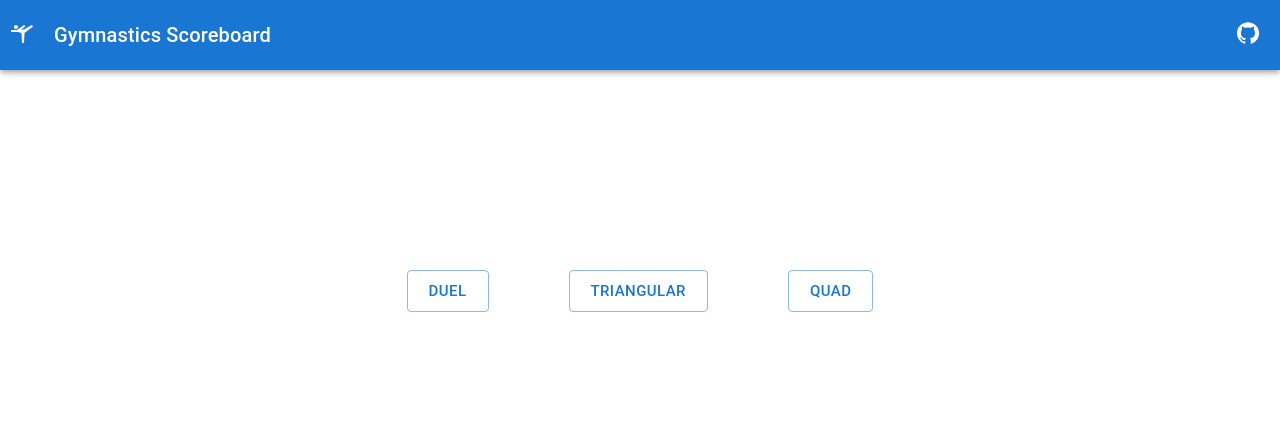
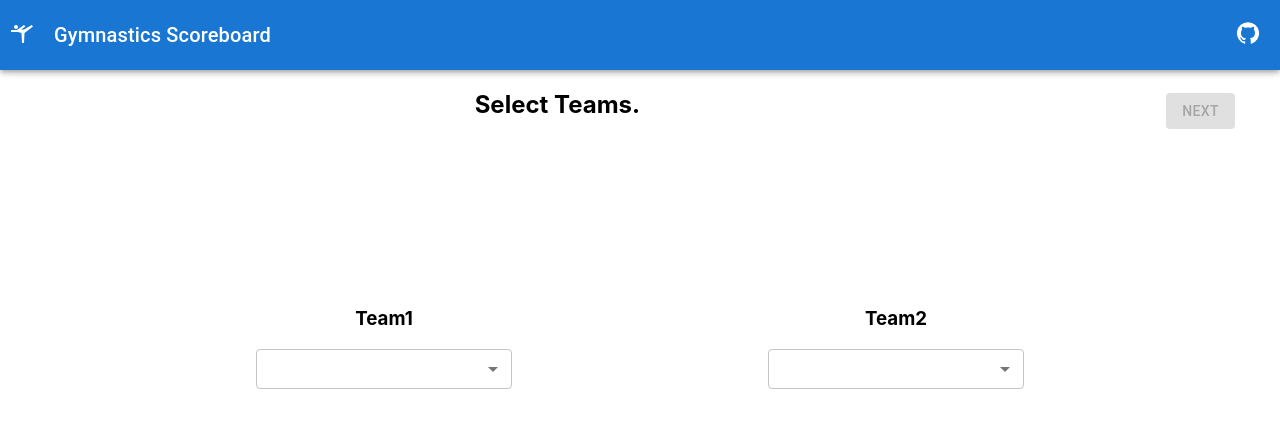
Before and after one commit to Alan1321/gymnastics_scoreboard, a React (Create React App) app: page / in a window 1280 px wide. Both pictures are taken after a click on the button "DUEL". Shown: the top 428 px of the page. Built offline with nearby package versions, Linux system fonts and the light colour scheme; the HTML template or start-up script is replaced by a standard one.

Commit message:
team selection added, ui changed for duel

```diff
--- a/package.json
+++ b/package.json
@@ -16,6 +16,7 @@
     "react-router-dom": "^5.3.4",
     "react-scripts": "5.0.1",
     "sqlite3": "^5.1.6",
+    "sweetalert2": "^11.10.1",
     "web-vitals": "^2.1.4"
   },
   "scripts": {
--- a/src/setup_modes/Duel.js
+++ b/src/setup_modes/Duel.js
@@ -21,13 +21,25 @@ const Duel = () =>{
     const [modal, setModal] = useState(false);
     const [buttonNext, setButtonNext] = useState(false);
 
-    var data = fetchPlayers("Alabama").map((gymnast)=>gymnast.name)
+    const currentTeamName = () =>{
+        if(currentTeam === 1){
+            return receivedData.current['team1']['teamName']
+        }else if(currentTeam === 2){
+            return receivedData.current['team2']['teamName']
+        }
+    }
 
-    if(currentTeam === 1){
-        data = fetchPlayers(receivedData.current['team1']['teamName']).map((gymnast)=>gymnast.name)
-    }else{
-        data = fetchPlayers(receivedData.current['team2']['teamName']).map((gymnast)=>gymnast.name)
-    }
+    const data = useRef(fetchPlayers(currentTeamName()).map((gymnast)=>gymnast.name))
+    console.log(data)
+    useEffect(()=>{
+        data.current = fetchPlayers(currentTeamName()).map((gymnast)=>gymnast.name)
+    }, [currentTeam])
+
+    // if(currentTeam === 1){
+    //     data = fetchPlayers(receivedData.current['team1']['teamName']).map((gymnast)=>gymnast.name)
+    // }else{
+    //     data = fetchPlayers(receivedData.current['team2']['teamName']).map((gymnast)=>gymnast.name)
+    // }
 
     const getDropDownData = (data) =>{
         if(currentTeam === 1){
@@ -98,7 +110,7 @@ const Duel = () =>{
                         </div>
                     </div>
                     <div style={{display:"flex"}}>
-                        <InputDropDowns getDropDownData={getDropDownData} data={data} currentTeam={currentTeam}/>
+                        <InputDropDowns getDropDownData={getDropDownData} data={data.current} currentTeam={currentTeam}/>
                         <div style={{width:"15%", marginLeft:'10px', height:"40%"}}>
                             <h3 style={{textAlign:"center"}}>Select Team Logo</h3>
                             <UploadImage image_url={"/upload_logo.jpg"} label={"Upload Team Logo"} sendToParent={getLogo} currentTeam={currentTeam}/>
@@ -119,7 +131,7 @@ const Duel = () =>{
                         </div>
                     </div>
                     <div style={{display:"flex"}}>
-                        <InputDropDowns getDropDownData={getDropDownData} data={data}/>
+                        <InputDropDowns getDropDownData={getDropDownData} data={data.map}/>
                         <div style={{width:"15%", marginLeft:'10px', height:"40%"}}>
                             <h3 style={{textAlign:"center"}}>Select Team Logo</h3>
                             <UploadImage image_url={"/upload_logo.jpg"} label={"Upload Team Logo"} sendToParent={getLogo}/>
--- /dev/null
+++ b/src/setup_modes/SelectTeams.js
@@ -0,0 +1,208 @@
+import { useRef, useState, useEffect } from "react"
+import { fetchTeams } from "../database/DB"
+import { TextField } from '@mui/material';
+import MenuItem from '@mui/material/MenuItem';
+import Button from '@mui/material/Button';
+import Swal from 'sweetalert2'
+import { useHistory } from "react-router-dom/cjs/react-router-dom.min";
+
+const SelectTeams = ({ selectedMode, turnOff }) =>{
+
+    const teamData = fetchTeams();
+    const color = turnOff ? "red" : "black";
+    const width = "20%"
+    const size = selectedMode; // specify the desired size
+    const nullArray = Array.from({ length: size }).fill(null);
+    const selectedTeams = useRef(nullArray)
+    const [buttonNext, setButtonNext] = useState(false);
+    const history = useHistory();
+
+    const handler1 = (e) =>{
+        selectedTeams.current[0] = e.target.value
+        setButtonNext(true)
+    }
+    const handler2 = (e) =>{
+        selectedTeams.current[1] = e.target.value
+        setButtonNext(true)
+    }
+    const handler3 = (e) =>{
+        selectedTeams.current[2] = e.target.value
+        setButtonNext(true)
+    }
+    const handler4 = (e) =>{
+        selectedTeams.current[3] = e.target.value
+        setButtonNext(true)
+    }
+
+    const checkData = () =>{
+        const duplicate = hasDuplicates(selectedTeams.current)
+        if(duplicate){
+            Swal.fire({
+                title: 'Error!',
+                text: 'Duplicate Team Found',
+                icon: 'error',
+                confirmButtonText: 'Reselect Teams'
+            })
+            setButtonNext(false)
+            return
+        }
+
+        var data = null;
+
+        if(selectedMode === 2){
+            data = {
+                "setup":"duel",
+                "team1":{
+                    "teamName":selectedTeams.current[0]
+                },
+                "team2":{
+                    "teamName":selectedTeams.current[1]
+                }
+            }
+            history.push({
+                pathname:"/duel",
+                state:{data}
+            })
+        }else if(selectedMode === 3){
+            data = {
+                "setup":"duel",
+                "team1":{
+                    "teamName":selectedTeams.current[0]
+                },
+                "team2":{
+                    "teamName":selectedTeams.current[1]
+                },
+                "team3":{
+                    "teamName":selectedTeams.current[2]
+                }
+            }
+            history.push({
+                pathname:"/triangular",
+                state:{data}
+            })
+        }else if(selectedMode === 4){
+            data = {
+                "setup":"duel",
+                "team1":{
+                    "teamName":selectedTeams.current[0]
+                },
+                "team2":{
+                    "teamName":selectedTeams.current[1]
+                },
+                "team3":{
+                    "teamName":selectedTeams.current[2]
+                },
+                "team4":{
+                    "teamName":selectedTeams.current[3]
+                }
+            }
+            history.push({
+                pathname:"/quad",
+                state:{data}
+            })
+        }
+    }
+
+    return (
+        <div style={{width:'100%'}}>
+            <div style={{display:'flex', alignItems:"center", width:"100%"}}>
+                <h2 style={{textAlign:'center', width:"50%", flexDirection:"row-reverse", display:"flex"}}>Select Teams.</h2>
+                <div style={{marginTop:"1%", display:"flex", flexDirection:"row-reverse", width:'50%'}}>
+                    <Button variant="contained" color="success" onClick={checkData} disabled={!buttonNext} style={{marginRight:"45px"}}>
+                        Next
+                    </Button>
+                </div>
+            </div>
+            <div style={{display:"flex", width:"100%", justifyContent:"space-evenly", height:"50vh", alignItems:"center"}}>
+                <div style={{width:width}}>
+                    <h3 style={{textAlign:"center", color:color}}>Team1</h3>
+                    <TextField
+                        select
+                        label=""
+                        onChange={handler1}
+                        variant="outlined"
+                        fullWidth
+                        size="small"
+                        InputLabelProps={{shrink:false}}
+                        disabled={turnOff}
+                    >
+                        {teamData.map((item)=>(
+                            <MenuItem key={item} value={item}>{item}</MenuItem>
+                        ))}
+                    </TextField>
+                </div>
+                <div style={{width:width}}>
+                    <h3 style={{textAlign:"center", color:color}}>Team2</h3>
+                    <TextField
+                        select
+                        label=""
+                        onChange={handler2}
+                        variant="outlined"
+                        fullWidth
+                        size="small"
+                        InputLabelProps={{shrink:false}}
+                        disabled={turnOff}
+                    >
+                        {teamData.map((item)=>(
+                            <MenuItem key={item} value={item}>{item}</MenuItem>
+                        ))}
+                    </TextField>
+                </div>
+                {selectedMode >= 3 &&
+                <div style={{width:width}}>
+                    <h3 style={{textAlign:"center", color:color}}>Team3</h3>
+                    <TextField
+                        select
+                        label=""
+                        onChange={handler3}
+                        variant="outlined"
+                        fullWidth
+                        size="small"
+                        InputLabelProps={{shrink:false}}
+                        disabled={turnOff}
+                    >
+                        {teamData.map((item)=>(
+                            <MenuItem key={item} value={item}>{item}</MenuItem>
+                        ))}
+                    </TextField>
+                </div>}
+                {selectedMode >= 4 &&
+                <div style={{width:width}}>
+                    <h3 style={{textAlign:"center", color:color}}>Team4</h3>
+                    <TextField
+                        select
+                        label=""
+                        onChange={handler4}
+                        variant="outlined"
+                        fullWidth
+                        size="small"
+                        InputLabelProps={{shrink:false}}
+                        disabled={turnOff}
+                    >
+                        {teamData.map((item)=>(
+                            <MenuItem key={item} value={item}>{item}</MenuItem>
+                        ))}
+                    </TextField>
+                </div>}
+            </div>
+        </div>
+    )
+
+}
+
+export default SelectTeams
+
+function hasDuplicates(array) {
+
+    const seen = {};
+
+    for (const element of array) {
+      if (seen[element]) {
+        return true; // Found a duplicate
+      }
+
+      seen[element] = true;
+    }
+
+    return false; // No duplicates found
+}
--- a/src/setup_modes/Setups.js
+++ b/src/setup_modes/Setups.js
@@ -1,83 +1,62 @@
 import * as React from 'react';
 import { Link, Route, Switch, useHistory } from 'react-router-dom';
-import { useRef } from 'react';
+import { useRef, useState } from 'react';
 
 import "./setups.css"
+import { fetchTeams } from '../database/DB';
+import SelectTeams from './SelectTeams';
 
 import Stack from '@mui/material/Stack';
 import Button from '@mui/material/Button';
+import { useScrollTrigger } from '@mui/material';
 
 
 const Setups = () =>{
 
     const history = useHistory();
-    const data = useRef(null);
+    const whichMode = useRef(null);
+    const [setupMode, setSetupMode] = useState(true);
+
 
     const duelHandler = () =>{
-        // const data = {
-        //     "setup":"duel",
-        //     "team1":{
-        //         "teamName":"Alabama"
-        //     },
-        //     "team2":{
-        //         "teamName":"Alabama"
-        //     }
-        // }
-        // history.push({
-        //     pathname:"/duel",
-        //     state:{data}
-        // })
+        if(setupMode){
+            setSetupMode(false);
+            whichMode.current = 2
+        }else{
+
+        }
     }
     const triangularHandler = () =>{
-        const data = {
-            "setup":"triangular",
-            "team1":{
-                "teamName":"Alabama"
-            },
-            "team2":{
-                "teamName":"Alabama"
-            },
-            "team3":{
-                "teamName":"Alabama"
-            }
+        if(setupMode){
+            setSetupMode(false);
+            whichMode.current = 3
+        }else{
+
         }
-        history.push({
-            pathname:"/triangular",
-            state:{data}
-        })
     }
     const quadHandler = () =>{
-        const data = {
-            "setup":"quad",
-            "team1":{
-                "teamName":"Alabama"
-            },
-            "team2":{
-                "teamName":"Alabama"
-            },
-            "team3":{
-                "teamName":"Alabama"
-            },
-            "team4":{
-                "teamName":"Alabama"
-            }
+        if(setupMode){
+            setSetupMode(false);
+            whichMode.current = 4
+        }else{
+
         }
-        history.push({
-            pathname:"/quad",
-            state:{data}
-        })
     }
 
     return (
         <div>
             <div style={{height:'70px'}}></div>
-            <div className='buttons'>
+            {setupMode &&
+            <div style={{display:"flex", flexDirection:"column", justifyContent:"center", alignItems:"center"}}>
+                <h1 style={{marginBottom:"50px"}}>Select Setup</h1>
                 <Stack spacing={10} direction="row">
                     <Button size="large" variant="outlined" onClick={duelHandler}>Duel</Button>
                     <Button size="large" variant="outlined" onClick={triangularHandler}>Triangular</Button>
                     <Button size="large" variant="outlined" onClick={quadHandler}>Quad</Button>
                 </Stack>
             </div>
+            }
+            {!setupMode && <SelectTeams  selectedMode={whichMode.current} turnOff={setupMode}/>}
         </div>
     )
 }
--- a/src/setup_modes/setups.css
+++ b/src/setup_modes/setups.css
@@ -1,10 +1,10 @@
-.buttons{
+/* .buttons{
     display:flex;
     justify-content: center;
     align-items: center;
     text-align: center;
     margin-top: 200px;
-}
+} */
 
 .headers{
     display:flex;
```
Also changed, not shown: src/utils/InputDropDowns.js (+11 -10 lines), 1 other file (tests, documents, lock files or other folders).
